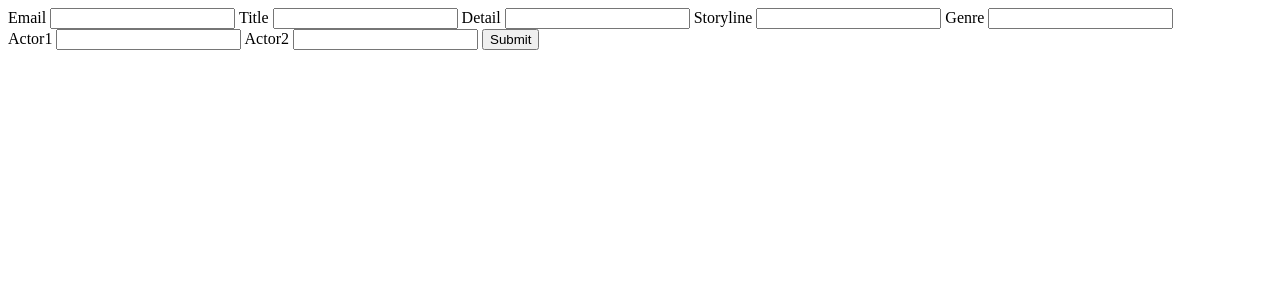
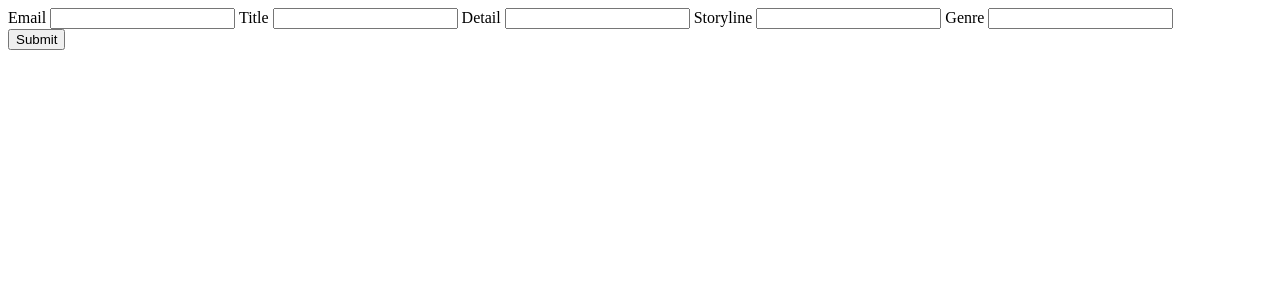
Before and after one commit to YUCHen9967/W4111-Project1, a Flask app: template templates/add_movies.html in a window 1280 px wide. Shown: the top 300 px of the page. Run offline with Flask 2, Linux system fonts and the light colour scheme; the template is opened without the code that fills it, so the values that code supplies are empty.

Commit message:
Update add_movies.html

```diff
--- a/templates/add_movies.html
+++ b/templates/add_movies.html
@@ -13,10 +13,6 @@
     <input name="storyline" id="storyline" required>
     <label for="genre">Genre</label>
     <input name="genre" id="genre" required><br>
-    <label for="actor1">Actor1</label>
-    <input name="actor1" id="actor1" required>
-    <label for="actor2">Actor2</label>
-    <input name="actor2" id="actor2" required>
     <input type="submit" value="Submit">
   </form>
 </body>
```
